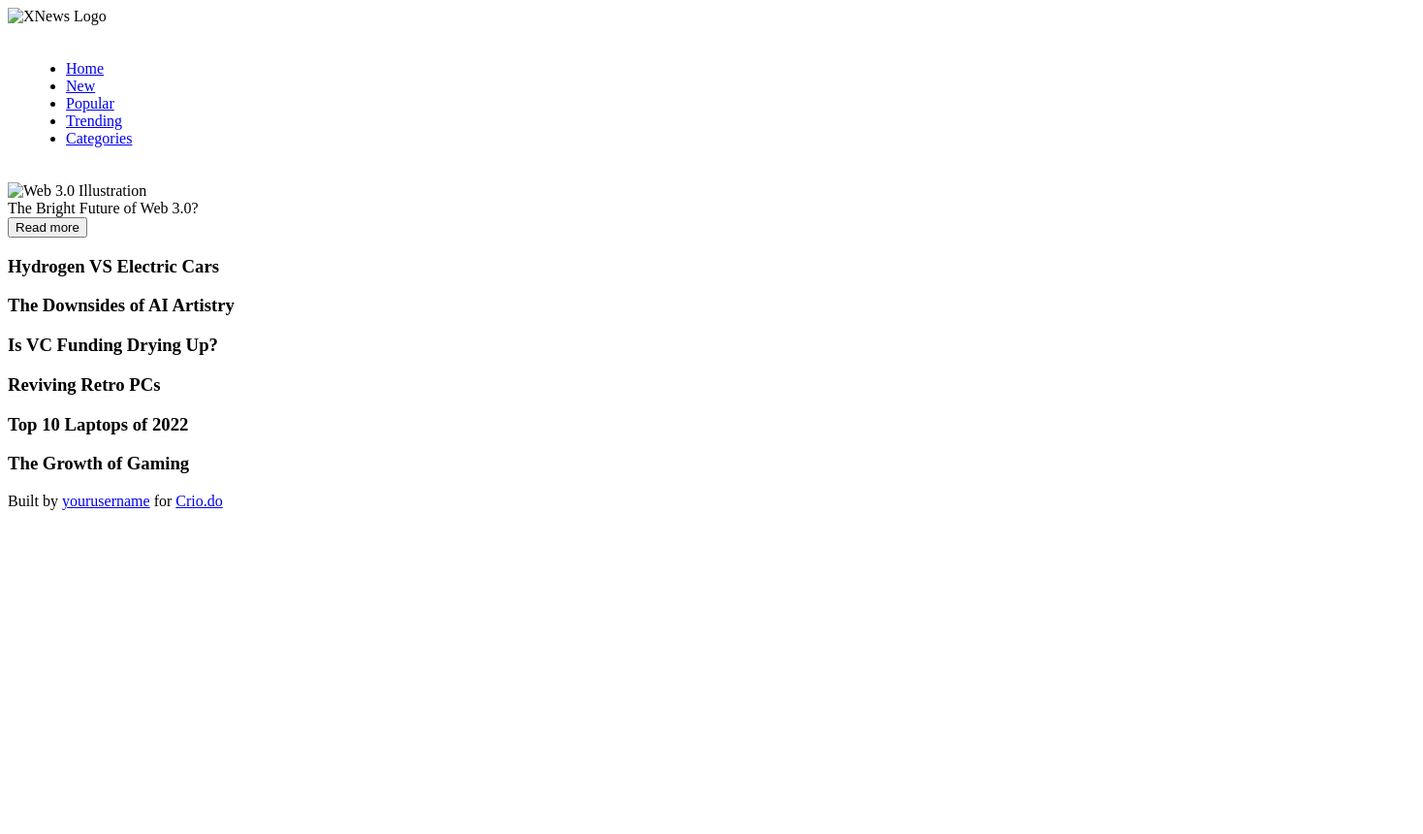
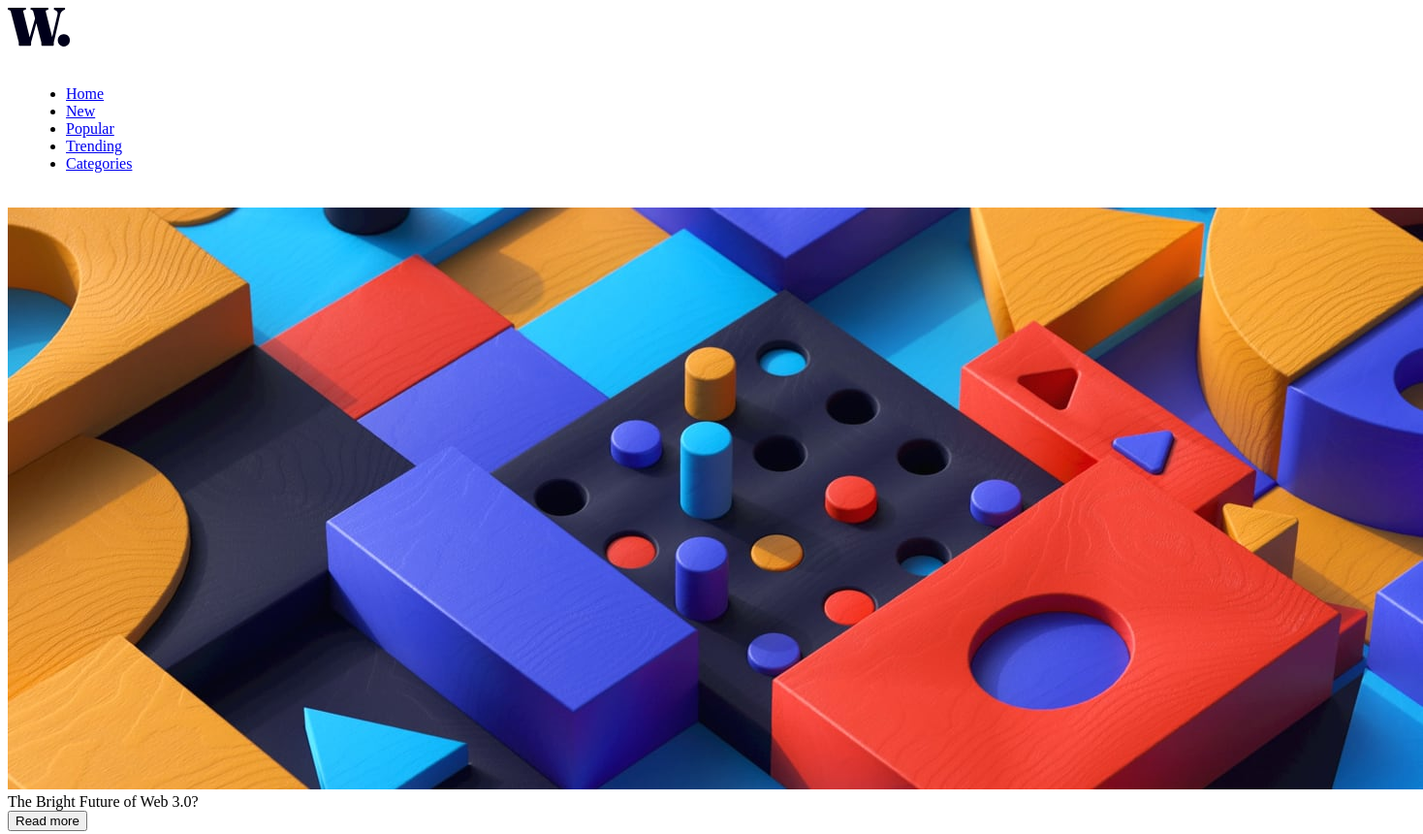
Before and after one commit to Selvaraj-p/XNewsHomepage, a plain HTML site: page src/index.html in a window 1280 px wide. Shown: the top 860 px of the page at 97% size, 1468 px wide, since content can reach past the window. Before the commit the page ends 800 px from the top, so only its background shows below. Drawn offline with Linux system fonts and the light colour scheme.

Commit message:
images updated

```diff
--- a/src/index.html
+++ b/src/index.html
@@ -9,7 +9,7 @@
 <body>
   <!-- Header -->
   <header class="header">
-    <img src="logo.svg" alt="XNews Logo" />
+    <img src="./logo.svg" alt="XNews Logo" />
 
     <!-- Mobile Menu Button -->
     <div id="menu-button" class="menu-button">
@@ -34,7 +34,7 @@
   <!-- Hero Section -->
   <section class="hero-section">
     <div class="hero-img">
-      <img src="image-web-3-desktop.jpg" alt="Web 3.0 Illustration" />
+      <img src="./image-web-3-desktop.jpg" alt="Web 3.0 Illustration" />
     </div>
     <div class="main-text">
       The Bright Future of Web 3.0?
@@ -72,7 +72,7 @@
 
   <!-- Footer -->
   <footer>
-    <p>Built by <a href="https://github.com/yourusername" target="_blank">yourusername</a> for <a href="https://crio.do" target="_blank">Crio.do</a></p>
+    <p>Built by <a href="https://www.github.com/selvaraj-p" target="_blank"> selvaraj-p </a> for <a href="https://crio.do" target="_blank">Crio.do</a></p>
   </footer>
 
   <script src="script.js"></script>
```
Also changed, not shown: src/favicon-32x32.png (added), src/icon-menu-close.svg (added), src/image-gaming-growth.jpg (added), src/image-retro-pcs.jpg (added), src/image-top-laptops.jpg (added), src/image-web-3-desktop.jpg (added), src/image-web-3-mobile.jpg (added), src/logo.svg (added).
